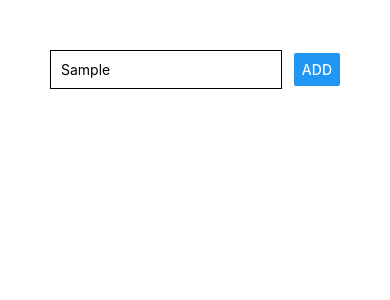
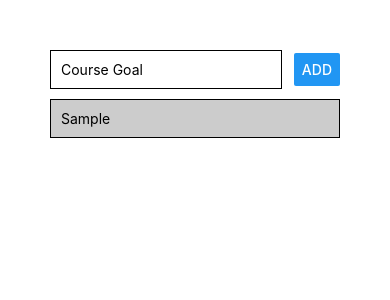
Before and after one commit to endonoh0/rn-first-app, a React Native app: screen / in a window 390 px wide. Both pictures are taken after typing "Sample" into the empty fields and a click on the button "ADD". Shown: the top 300 px of the page. Built offline with nearby package versions, Linux system fonts and the light colour scheme.

Commit message:
Add scroll view and list item

```diff
--- a/App.js
+++ b/App.js
@@ -1,6 +1,6 @@
 import { StatusBar } from 'expo-status-bar';
 import React, { useState } from 'react';
-import { Button, StyleSheet, Text, TextInput, View } from 'react-native';
+import { Button, ScrollView, StyleSheet, Text, TextInput, View } from 'react-native';
 
 export default function App() {
 	const [enteredGoal, setEnteredGoal] = useState('');
@@ -12,6 +12,7 @@
 
 	const addGoalHandler = () => {
 		setCourseGoals(currentGoals => [...currentGoals, enteredGoal]);
+		setEnteredGoal('');
 	}
 
   return (
@@ -25,8 +26,9 @@
 					/>
 				<Button title="ADD" onPress={addGoalHandler} />
 			</View>
-			<View>
-			</View>
+			<ScrollView>
+				{courseGoals.map((goal, i) => <View style={styles.listItem} key={i}><Text>{goal}</Text></View>)}
+			</ScrollView>
     </View>
   );
 }
@@ -46,5 +48,12 @@
 		borderBottomColor: 'black',
 		borderWidth: 1,
 		padding: 10
+	},
+	listItem: {
+		padding: 10,
+		marginVertical: 10,
+		backgroundColor: '#ccc',
+		borderColor: 'black',
+		borderWidth: 1
 	}
 });
```
